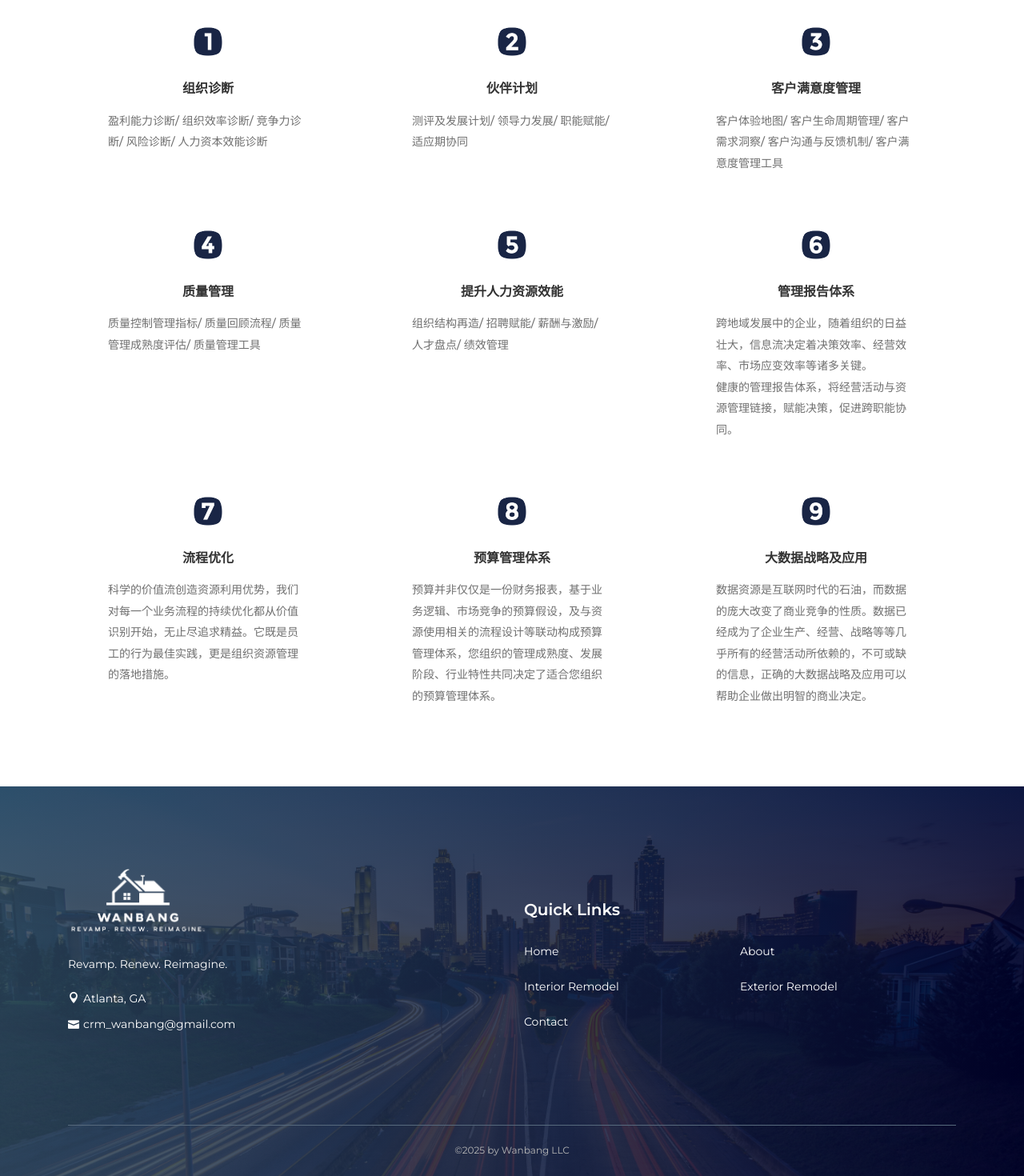
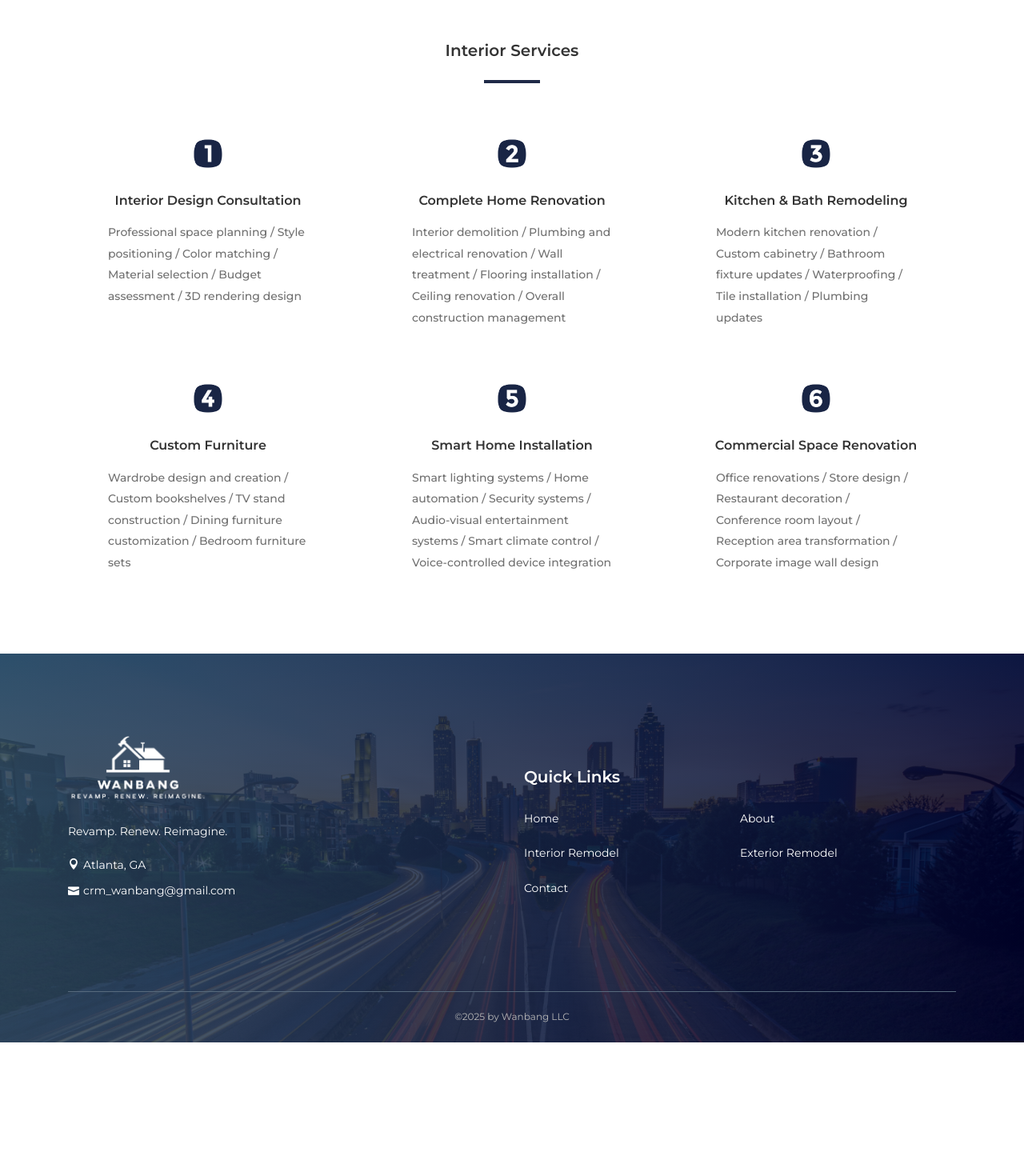
Before and after one commit to wanbangatl/wanbangsite, a Django app: page /interior.html in a window 1280 px wide. Shown: the part 1183-2653 px from the top of the page at 80% size. After the commit the page ends 2486 px from the top, so only its background shows below. Run offline with Django 5.2, Linux system fonts and the light colour scheme; some libraries are stand-ins or nearby versions.

Commit message:
interior wip, need to link to blog pages

```diff
--- a/wanbang/website/templates/interior.html
+++ b/wanbang/website/templates/interior.html
@@ -1,16 +1,16 @@
 {% extends 'base.html' %}
 
 {% load static %}
-{% block title %} 组织能力建设 {% endblock %}
+{% block title %} Interior Remodeling Services {% endblock %}
 {% block content %}
 
 
   <!-- ***** Breadcrumb Area Start ***** -->
-  <div class="breadcumb-area bg-img bg-gradient-overlay" style="background-image: url({% static 'website/img/bg-img/workdesk.png' %});">
+  <div class="breadcumb-area bg-img bg-gradient-overlay" style="background-image: url({% static 'website/img/bg-img/interior-banner.png' %});">
     <div class="container h-100">
       <div class="row h-100 align-items-center">
         <div class="col-12">
-          <h2 class="title">组织能力建设</h2>
+          <h2 class="title">Interior Remodeling Services</h2>
         </div>
       </div>
     </div>
@@ -21,9 +21,9 @@
         <div class="col-12">
           <nav aria-label="breadcrumb">
             <ol class="breadcrumb">
-              <li class="breadcrumb-item"><a href="{% url 'home' %}"><i class="fa fa-home"></i> 主页</a></li>
-              <li class="breadcrumb-item active" aria-current="page">服务与能力</li>
-              <li class="breadcrumb-item active" aria-current="page">组织能力建设</li>
+              <li class="breadcrumb-item"><a href="{% url 'home' %}"><i class="fa fa-home"></i> Home</a></li>
+              <li class="breadcrumb-item active" aria-current="page">Our Services</li>
+              <li class="breadcrumb-item active" aria-current="page">Interior Remodeling</li>
             </ol>
           </nav>
         </div>
@@ -33,65 +33,84 @@
   <!-- ***** Breadcrumb Area End ***** -->
 
 
-  <!-- ****** About Us Area Start ******* -->
-  <section class="dento-about-us-area mt-50">
+  <!-- ***** Blog Posts Area Start ***** -->
+  <section class="dento-blog-area mb-70">
     <div class="container">
-      <div class="row align-items-center">
-        <!-- About Content -->
-        <div class="col-12 col-md-6">
-          <div class="about-us-content mb-50">
-            <!-- Section Heading -->
-            <div class="section-heading">
-              <h2>助⼒组织能⼒成长，实现企业绩效增长</h2>
+      <div class="row">
+        <div class="col-12">
+          <div class="section-heading text-center">
+            <h2>Our Projects & Remodeling Inspiration</h2>
             <div class="line"></div>
           </div>
-            <p>我们针对企业在发展过程中管理困境的个性化，为成长型公司量⾝配置的专家就像企业的外延敏捷团队，运⽤他们的丰富经验、专业深度、视野宽度，为企业提供兼具科学性、不可复制性和可操作性的综合管理⽅案。通过⼲预或辅导管理经营活动，为企业提升核⼼竞争⼒、减少资源错配浪费、驾驭经营管理风险。</p>
-
-            <!-- Single Skills Area -->
-            <!-- <div class="single-skills-area mt-30">
-              <h6>Experience Dentist</h6>
-              <div id="bar1" class="barfiller">
-                <span class="tip"></span>
-                <span class="fill" data-percentage="80"></span>
-              </div>
-            </div> -->
-
-            <!-- Single Skills Area -->
-            <!-- <div class="single-skills-area mt-30">
-              <h6>Modern Equipment</h6>
-              <div id="bar2" class="barfiller">
-                <span class="tip"></span>
-                <span class="fill" data-percentage="65"></span>
-              </div>
-            </div> -->
-
-            <!-- Single Skills Area -->
-            <!-- <div class="single-skills-area mt-30">
-              <h6>Friendly Staff</h6>
-              <div id="bar3" class="barfiller">
-                <span class="tip"></span>
-                <span class="fill" data-percentage="85"></span>
-              </div>
-            </div> -->
         </div>
       </div>
-        <!-- About Us Thumbnail -->
-        <div class="col-12 col-md-6">
-            <div class="about-us-thumbnail mb-50">
-                <img src="{% static 'website/img/core-img/surf.png' %}" alt="">
+
+      <div class="row">
+        <!-- Single Blog Item -->
+        <div class="col-12 col-md-6 col-lg-4">
+          <div class="single-blog-item mb-100">
+            <a href="#">
+              <img src="{% static 'website/img/blog-img/aboutu_bg.jpg' %}" alt="Small Space Renovation">
+            </a>
+            <!-- Blog Content -->
+            <div class="blog-content">
+              <a href="#" class="post-title">Small Space Optimization Solutions</a>
+              <p>Learn how to utilize limited space to create practical and aesthetically pleasing small living environments.</p>
+              <div class="post-meta">
+                <a href="#"><i class="fa fa-comments"></i> Read More</a>
+              </div>
+            </div>
+          </div>
+        </div>
+
+        <!-- Single Blog Item -->
+        <div class="col-12 col-md-6 col-lg-4">
+          <div class="single-blog-item mb-100">
+            <a href="#">
+              <img src="{% static 'website/img/blog-img/kitchen.png' %}" alt="Kitchen Remodel">
+            </a>
+            <!-- Blog Content -->
+            <div class="blog-content">
+              <a href="#" class="post-title">Essential Kitchen Remodeling Guide</a>
+              <p>Modern kitchen design trends, material selection advice, and how to plan a successful kitchen renovation project.</p>
+              <div class="post-meta">
+                <a href="#"><i class="fa fa-comments"></i> Read More</a>
+              </div>
+            </div>
+          </div>
+        </div>
+
+        <!-- Single Blog Item -->
+        <div class="col-12 col-md-6 col-lg-4">
+          <div class="single-blog-item mb-100">
+            <a href="#">
+              <img src="{% static 'website/img/blog-img/eco.png' %}" alt="Eco-Friendly Remodeling">
+            </a>
+            <!-- Blog Content -->
+            <div class="blog-content">
+              <a href="#" class="post-title">Eco-Friendly Remodeling: Materials & Methods</a>
+              <p>Explore the advantages of eco-friendly remodeling materials and how to create a healthy, sustainable living environment.</p>
+              <div class="post-meta">
+                <a href="#"><i class="fa fa-comments"></i> Read More</a>
+              </div>
+            </div>
           </div>
         </div>
       </div>
     </div>
   </section>
-
-
-
-
-
+  <!-- ***** Blog Posts Area End ***** -->
 
   <!-- ***** Services Area Start ***** -->
   <section class="dento-services-area mt-50 mb-50">
+    <div class="row">
+      <div class="col-12">
+        <div class="section-heading text-center">
+          <h2>Interior Services</h2>
+          <div class="line"></div>
+        </div>
+      </div>
+    </div>
     <div class="container">
       <div class="row">
 
@@ -101,8 +120,8 @@
                 <div class="icon--">
                 <img src="{% static 'website/img/core-img/one.png' %}" alt="">
                 </div>
-                <h6>组织诊断</h6>
-                <p align="left">盈利能力诊断/ 组织效率诊断/ 竞争力诊断/ 风险诊断/ 人力资本效能诊断</p>
+                <h6>Interior Design Consultation</h6>
+                <p align="left">Professional space planning / Style positioning / Color matching / Material selection / Budget assessment / 3D rendering design</p>
             </div>
         </div>
 
@@ -112,8 +131,8 @@
                 <div class="icon--">
                 <img src="{% static 'website/img/core-img/two.png' %}" alt="">
                 </div>
-                    <h6>伙伴计划</h6>
-                    <p align="left">测评及发展计划/ 领导力发展/ 职能赋能/ 适应期协同</p>
+                <h6>Complete Home Renovation</h6>
+                <p align="left">Interior demolition / Plumbing and electrical renovation / Wall treatment / Flooring installation / Ceiling renovation / Overall construction management</p>
             </div>
         </div>
 
@@ -123,8 +142,8 @@
             <div class="icon--">
               <img src="{% static 'website/img/core-img/three.png' %}" alt="">
             </div>
-            <h6>客户满意度管理</h6>
-            <p align="left">客户体验地图/ 客户生命周期管理/ 客户需求洞察/ 客户沟通与反馈机制/ 客户满意度管理工具</p>
+            <h6>Kitchen & Bath Remodeling</h6>
+            <p align="left">Modern kitchen renovation / Custom cabinetry / Bathroom fixture updates / Waterproofing / Tile installation / Plumbing updates</p>
           </div>
         </div>
 
@@ -134,8 +153,8 @@
             <div class="icon--">
               <img src="{% static 'website/img/core-img/four.png' %}" alt="">
             </div>
-            <h6>质量管理</h6>
-            <p align="left">质量控制管理指标/ 质量回顾流程/ 质量管理成熟度评估/ 质量管理工具</p>
+            <h6>Custom Furniture</h6>
+            <p align="left">Wardrobe design and creation / Custom bookshelves / TV stand construction / Dining furniture customization / Bedroom furniture sets</p>
           </div>
         </div>
 
@@ -145,8 +164,8 @@
             <div class="icon--">
               <img src="{% static 'website/img/core-img/five.png' %}" alt="">
             </div>
-            <h6>提升人力资源效能</h6>
-            <p align="left">组织结构再造/ 招聘赋能/ 薪酬与激励/ 人才盘点/ 绩效管理</p>
+            <h6>Smart Home Installation</h6>
+            <p align="left">Smart lighting systems / Home automation / Security systems / Audio-visual entertainment systems / Smart climate control / Voice-controlled device integration</p>
           </div>
         </div>
 
@@ -156,41 +175,8 @@
             <div class="icon--">
               <img src="{% static 'website/img/core-img/six.png' %}" alt="">
             </div>
-            <h6>管理报告体系</h6>
-            <p align="left">跨地域发展中的企业，随着组织的日益壮大，信息流决定着决策效率、经营效率、市场应变效率等诸多关键。<br> 健康的管理报告体系，将经营活动与资源管理链接，赋能决策，促进跨职能协同。</p>
-          </div>
-        </div>
-
-        <!-- Single Service Area -->
-        <div class="col-12 col-sm-6 col-lg-4">
-            <div class="single-service--area text-center mb-50">
-                <div class="icon--">
-                <img src="{% static 'website/img/core-img/seven.png' %}" alt="">
-                </div>
-                <h6>流程优化</h6>
-                <p align="left">科学的价值流创造资源利用优势，我们对每一个业务流程的持续优化都从价值识别开始，无止尽追求精益。它既是员工的行为最佳实践，更是组织资源管理的落地措施。</p>
-            </div>
-            </div>
-
-            <!-- Single Service Area -->
-            <div class="col-12 col-sm-6 col-lg-4">
-            <div class="single-service--area text-center mb-50">
-                <div class="icon--">
-                <img src="{% static 'website/img/core-img/eight.png' %}" alt="">
-                </div>
-                <h6>预算管理体系</h6>
-                <p align="left">预算并非仅仅是一份财务报表，基于业务逻辑、市场竞争的预算假设，及与资源使用相关的流程设计等联动构成预算管理体系，您组织的管理成熟度、发展阶段、行业特性共同决定了适合您组织的预算管理体系。</p>
-            </div>
-            </div>
-
-            <!-- Single Service Area -->
-            <div class="col-12 col-sm-6 col-lg-4">
-            <div class="single-service--area text-center mb-50">
-                <div class="icon--">
-                <img src="{% static 'website/img/core-img/nine.png' %}" alt="">
-                </div>
-                <h6>大数据战略及应用</h6>
-                <p align="left">数据资源是互联网时代的石油，而数据的庞大改变了商业竞争的性质。数据已经成为了企业生产、经营、战略等等几乎所有的经营活动所依赖的，不可或缺的信息，正确的大数据战略及应用可以帮助企业做出明智的商业决定。</p>
+            <h6>Commercial Space Renovation</h6>
+            <p align="left">Office renovations / Store design / Restaurant decoration / Conference room layout / Reception area transformation / Corporate image wall design</p>
           </div>
         </div>
 
@@ -199,5 +185,4 @@
   </section>
   <!-- ***** Services Area End ***** -->
 
-
 {% endblock %}
```
Also changed, not shown: wanbang/website/templates/blog/blog_template.html (added, +107 -0 lines), wanbang/static/website/img/blog-img/aboutu_bg.jpg (added). Lines whose indentation alone changed are shown as unchanged.
